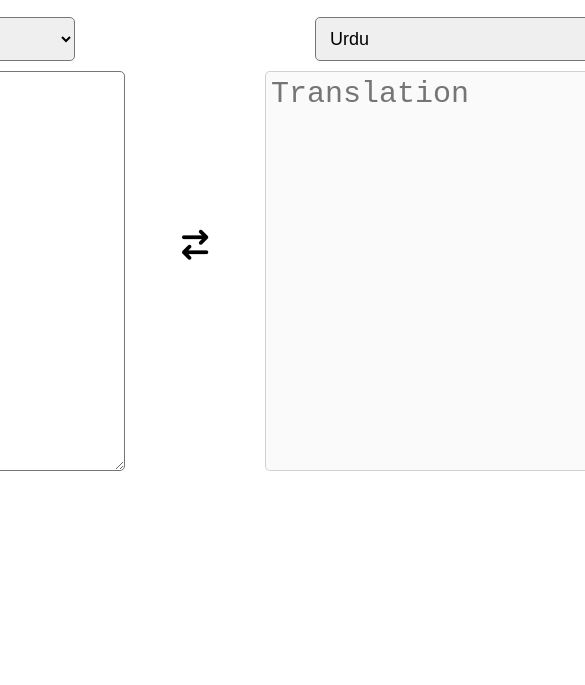
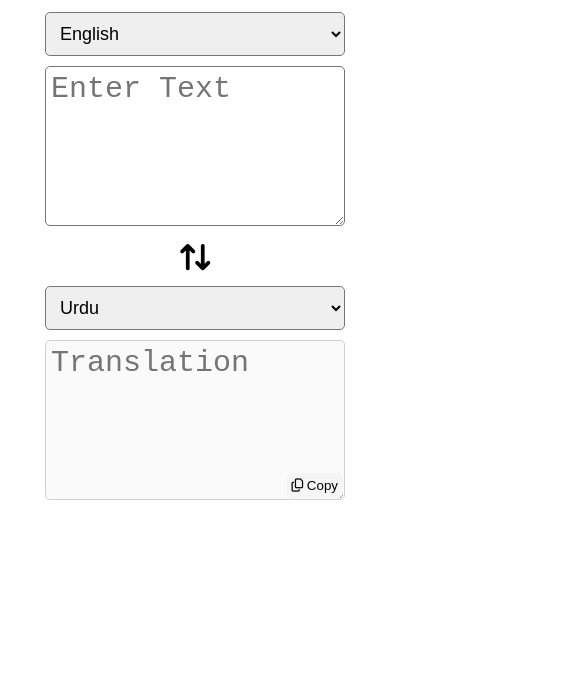
Before and after one commit to AteebRajput/Google-Translator, a plain HTML site: page index.html in a window 390 px wide. Shown: the part 159-844 px from the top of the page, 585 px wide, since content can reach past the window. Drawn offline with Linux system fonts and the light colour scheme.

Commit message:
Add responsiveness

```diff
--- a/style.css
+++ b/style.css
@@ -14,6 +14,7 @@ body{
     align-items: center;
     justify-content: center;
     flex-direction: column;
+    text-align: center;
     gap: 10px;
 }
 
@@ -39,6 +40,7 @@ body h1{
     align-items: center;
     flex-direction: column;
     width: 450px;
+    max-width: 100%;
     margin: 10px;
     position: relative;
 }
@@ -95,3 +97,95 @@ color: dodgerblue;
     border: 2px solid dodgerblue;
     color: dodgerblue;
 }
+
+@media screen and (max-width:960px) {
+    .container section{
+        width: 350px;
+    }
+    .container{
+        gap: 25px;
+    }
+    .container section{
+        margin: 5px;
+    }
+    .copy-to-clipboard{
+        right: 0;
+        bottom: 0;
+        gap: 0;
+    }
+    .container section textarea{
+        min-width: 350px;
+        max-width: 350px;
+        min-height: 350px;
+        max-height: 350px;
+    }
+}
+
+@media screen and (max-width:800px) {
+    .container{
+        flex-direction: column;
+        gap: 10px;
+    }
+    .container section{
+        width: 550px;
+    }
+    .container section textarea{
+        min-width: 550px;
+        max-width: 550px;
+        min-height: 160px;
+        max-height: 160px;
+    }
+    .swap i{
+        transform: rotate(90deg);
+
+    }
+}
+
+
+@media screen and (max-width:570px) {
+    .container{
+        flex-direction: column;
+        gap: 10px;
+    }
+    .container section{
+        width: 450px;
+    }
+    .container section textarea{
+        min-width: 450px;
+        max-width: 450px;
+        min-height: 160px;
+        max-height: 160px;
+    }
+    .swap i{
+        transform: rotate(90deg);
+
+    }
+    .copy-to-clipboard{
+        right: 2px;
+        bottom: 2px;
+    }
+}
+
+@media screen and (max-width:570px) {
+    .container{
+        flex-direction: column;
+        gap: 10px;
+    }
+    .container section{
+        width: 300px;
+    }
+    .container section textarea{
+        min-width: 300px;
+        max-width: 300px;
+        min-height: 160px;
+        max-height: 160px;
+    }
+    .swap i{
+        transform: rotate(90deg);
+
+    }
+    .copy-to-clipboard{
+        right: 2px;
+        bottom: 2px;
+    }
+}
```
